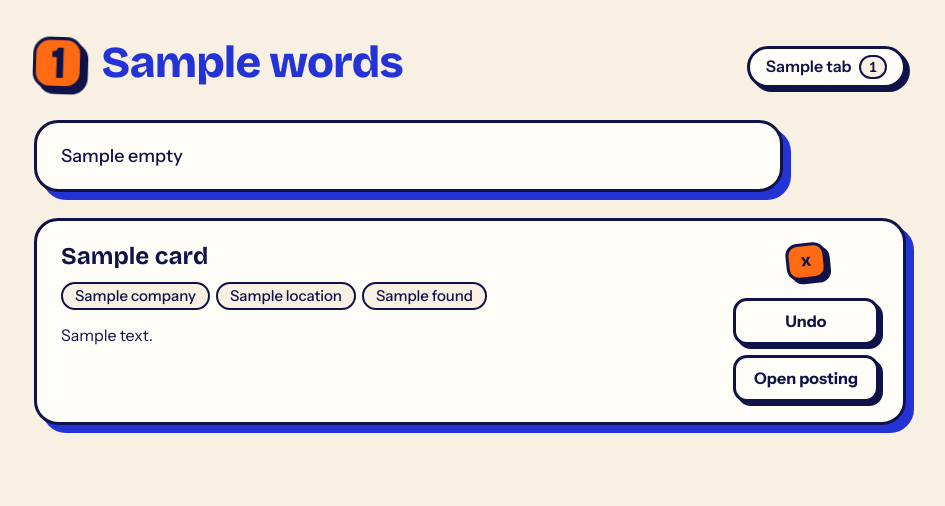
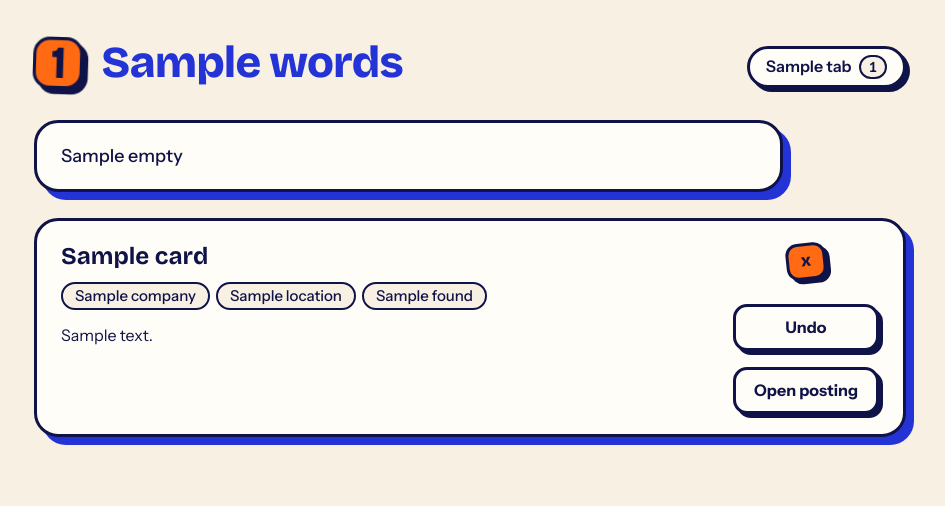
Before and after one commit to rayssenz/job-ranker, a Python web app: template src/jobranker/web/templates/cards.html in a window 1280 px wide. Shown: the top 506 px of the page, without its empty margins (170-1115 px from the left). Run offline with Jinja, Linux system fonts and the light colour scheme; the template is opened without the code that fills it: most values are stand-ins (such as "Sample title", 1, 10 or a date in 2020).

Commit message:
fix: apply the review findings for the toy box look

```diff
--- a/src/jobranker/web/static/dashboard.css
+++ b/src/jobranker/web/static/dashboard.css
@@ -41,8 +41,6 @@ body {
   font-family: var(--body);
   font-size: 16px;
   line-height: 1.45;
-  /* A card that leaves to the side must not give the page a sideways scroll. */
-  overflow-x: clip;
 }
 
 a {
@@ -103,7 +101,9 @@ h1 {
 }
 
 .badge.bump {
-  animation: bump 0.5s var(--spring);
+  animation:
+    bump 0.5s var(--spring),
+    wiggle 2.8s ease-in-out 0.5s infinite;
 }
 
 .sub {
@@ -118,7 +118,19 @@ h1 {
   margin-left: auto;
 }
 
+/* A control that lifts on hover or sinks on press keeps an unseen margin, so it does
+   not slide out from under the pointer and miss the click. The margin is measured from
+   inside the outline, so each value also has to cover the width of the outline. */
+.tab::after {
+  content: "";
+  position: absolute;
+  inset: -4px -7px -8px -4px;
+  z-index: -1;
+}
+
 .tab {
+  position: relative;
+  isolation: isolate;
   padding: 6px 16px;
   border: var(--line);
   border-radius: 99px;
@@ -149,8 +161,12 @@ h1 {
   font-variant-numeric: tabular-nums;
 }
 
+/* The list spans the window, so a card that leaves to the side is cut at the window
+   edge and gives the page no sideways scroll. Only this part is clipped. */
 main {
-  padding-bottom: 70px;
+  max-width: none;
+  padding: 0 max(34px, calc((100% - 872px) / 2)) 70px;
+  overflow-x: clip;
 }
 
 .health {
@@ -167,6 +183,10 @@ main {
 .failed {
   color: var(--warn);
   font-weight: 700;
+}
+
+.health :focus-visible {
+  outline-color: #fff;
 }
 
 .health .failed {
@@ -217,7 +237,16 @@ main {
   font: inherit;
 }
 
+.button::after {
+  content: "";
+  position: absolute;
+  inset: -5px -11px -16px -5px;
+  z-index: -1;
+}
+
 .button {
+  position: relative;
+  isolation: isolate;
   display: inline-block;
   min-width: 140px;
   padding: 9px 18px;
@@ -267,8 +296,18 @@ main {
   gap: 26px;
 }
 
+.card::after {
+  content: "";
+  position: absolute;
+  inset: 0 -9px -11px 0;
+  z-index: -1;
+}
+
+/* The card tilts around the side that holds its buttons, so they stay under the pointer. */
 .card {
   position: relative;
+  isolation: isolate;
+  transform-origin: 100% 50%;
   display: grid;
   grid-template-columns: minmax(0, 1fr) auto;
   gap: 6px 22px;
@@ -411,7 +450,7 @@ main {
   flex-direction: column;
   grid-column: 2;
   grid-row: 1 / span 4;
-  gap: 10px;
+  gap: 16px;
   justify-content: center;
 }
 
@@ -482,7 +521,7 @@ main {
 }
 
 .star:nth-child(3n) {
-  color: var(--accent);
+  color: var(--fresh);
 }
 
 .star:nth-child(3n + 1) {
@@ -510,6 +549,7 @@ main {
 
 .sheet {
   margin-bottom: 26px;
+  overflow-x: auto;
   padding: 20px 24px;
   border: 3.5px solid var(--ink);
   border-radius: 24px;
@@ -703,6 +743,12 @@ main {
     min-width: 0;
   }
 
+  /* The buttons sit in a row under the text here, so the card lifts without a tilt. */
+  .card:hover,
+  .card:nth-child(even):hover {
+    transform: translate(-4px, -6px);
+  }
+
   .eyes {
     right: 22px;
   }
```
Also changed, not shown: src/jobranker/web/static/dashboard.js (+84 -31 lines), tests/test_web_pages.py (+26 -2 lines), tests/test_web_safety.py (+9 -0 lines).
